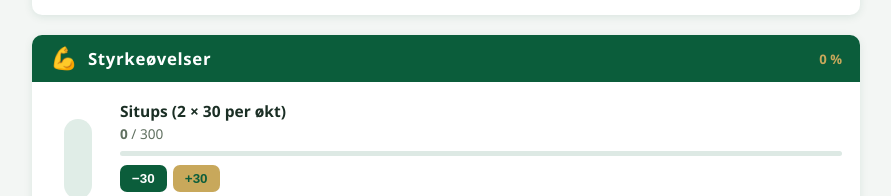
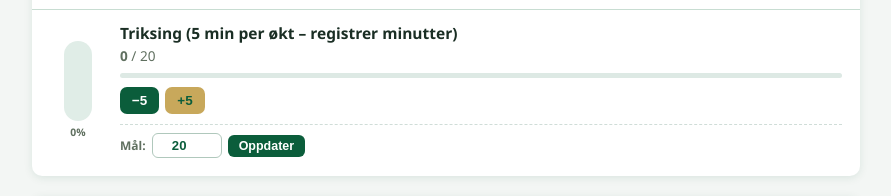
Before and after one commit to dagraabe/RASK-2013, a plain HTML site: page index.html in a window 1280 px wide. Shown: the part 1081-1277 px from the top of the page, without its empty margins (194-1085 px from the left). Drawn offline with Linux system fonts and the light colour scheme.

Commit message:
oppdatert

```diff
--- a/index.html
+++ b/index.html
@@ -476,11 +476,12 @@
     ikon: "⚽",
     type: "teller",
     ovelser: [
-      { id:"innside",    navn:"Pasninger mot vegg – innsiden av fot",  maal:2500, steg:100  },
-      { id:"utside",     navn:"Pasninger mot vegg – utsiden av fot",   maal:2500, steg:100  },
-      { id:"saledrag",   navn:"Såledragninger i firkant rundt kjegle", maal:2500, steg:100  },
-      { id:"taptoe",     navn:'Tap-toe',                               maal:2500, steg:100  },
+      { id:"innside",    navn:"Pasninger mot vegg – innsiden av fot",  maal:2000, steg:100  },
+      { id:"utside",     navn:"Pasninger mot vegg – utsiden av fot",   maal:2000, steg:100  },
+      { id:"saledrag",   navn:"Såledragninger i firkant rundt kjegle", maal:2000, steg:100  },
+      { id:"taptoe",     navn:'Tap-toe',                               maal:2000, steg:100  },
       { id:"oversteg",   navn:"Overstegsfinter",                       maal:300,  steg:50   },
+      { id:"triksing",   navn:"Triksing  (5 min per økt – registrer minutter)", maal:20, steg:5 },
     ]
   },
   {
```
